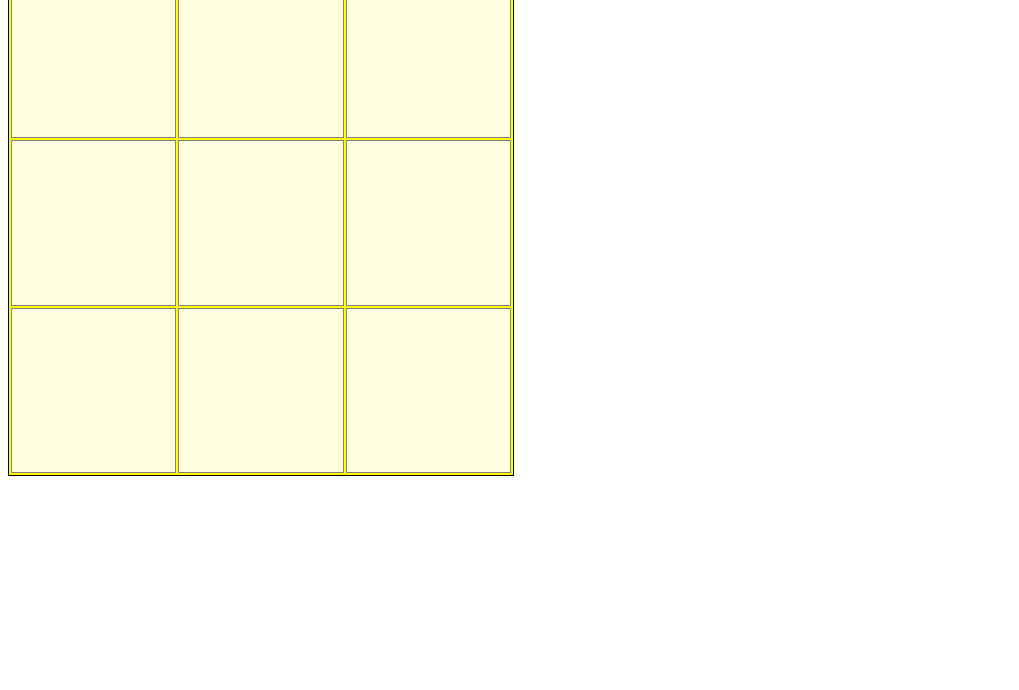
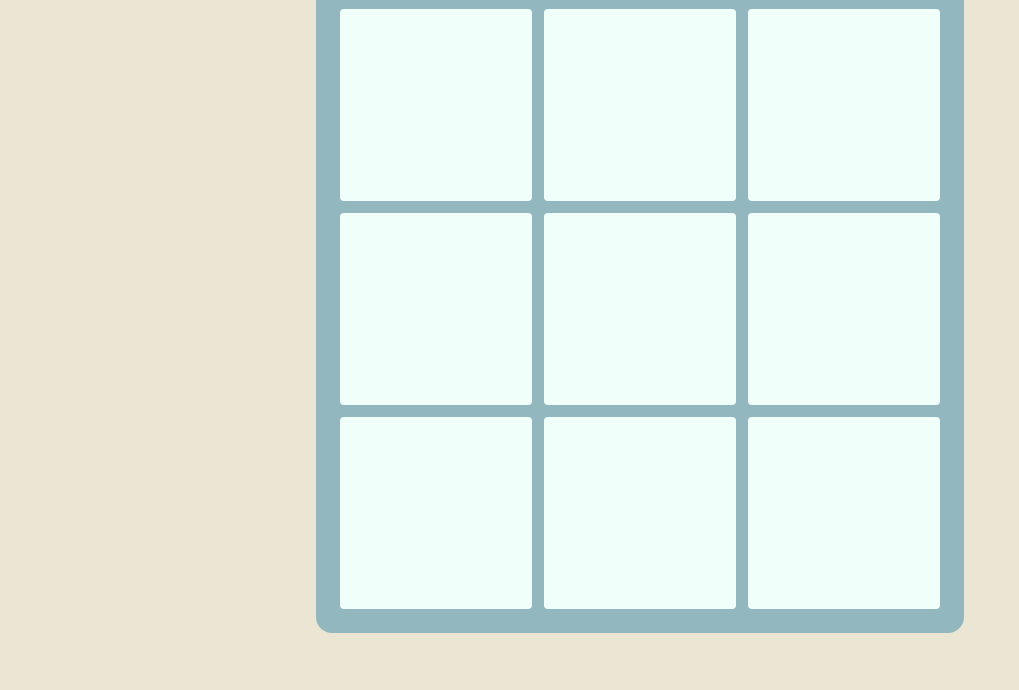
Before and after one commit to greeneggsanddan/tic-tac-toe, a plain HTML site: page index.html in a window 1280 px wide. Shown: the part 110-800 px from the top of the page, without its empty margins (0-1019 px from the left). Drawn offline with Linux system fonts and the light colour scheme.

Commit message:
Style the board

```diff
--- a/index.html
+++ b/index.html
@@ -6,6 +6,9 @@
     <meta name="viewport" content="width=device-width, initial-scale=1.0">
     <title>Tic-Tac-Toe</title>
     <link rel="stylesheet" href="style.css">
+    <style>
+        @import url('https://fonts.googleapis.com/css2?family=Montserrat:wght@900&display=swap');
+    </style>
     <script src="tic-tac-toe.js" defer></script>
 </head>
 <body>
--- a/style.css
+++ b/style.css
@@ -1,13 +1,33 @@
+* {
+  margin: 0;
+}
+
+body {
+  background-color: #ebe5d3;
+  font-family: 'Helvetica', sans-serif;
+  font-weight: 700;
+  color: #454545;
+}
+
+.container {
+  height: 100vh;
+  display: flex;
+  flex-direction: column;
+  align-items: center;
+  justify-content: center;
+}
+
 .board {
     display: grid;
-    height: 500px;
-    width: 500px;
+    height: 600px;
+    width: 600px;
     grid-template-rows: repeat(3, 1fr);
     grid-template-columns: repeat(3, 1fr);
-    border: 1px solid black;
-    gap: 2px;
-    padding: 2px;
-    background-color: yellow;
+    border: 0px;
+    gap: 12px;
+    padding: 24px;
+    background-color: #93B7BE;
+    border-radius: 16px;
   }
 
   .cell {
@@ -15,8 +35,12 @@
     justify-content: center;
     align-items: center;
     text-align: center;
-    font-size: 2rem;
-    border: 1px solid grey;
-    background: lightyellow;
+    font-size: 8rem;
+    border: 0px;
+    background: #F1FFFA;
     cursor: pointer;
+    font-family: 'Montserrat', sans-serif;
+    font-weight: 900;
+    color: #454545;
+    border-radius: 4px;
   }
```
